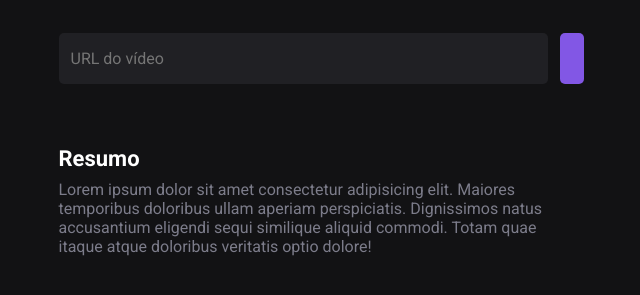
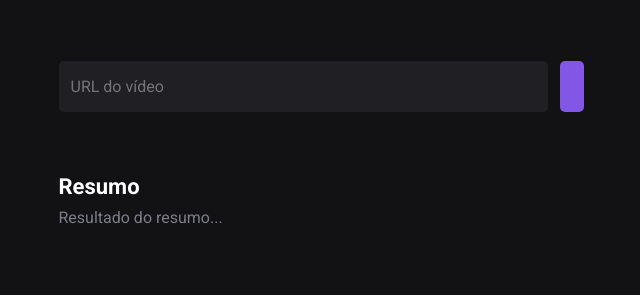
Before and after one commit to heitorlbelem/shorts_summary, a website built with Vite: page index.html in a window 1280 px wide. Shown: the part 337-632 px from the top of the page, without its empty margins (319-959 px from the left). Built offline with nearby package versions, Linux system fonts and the light colour scheme; some icons are missing.

Commit message:
Changes default text on summary section

```diff
--- a/index.html
+++ b/index.html
@@ -28,12 +28,7 @@
       </form>
       <div id="summary">
         <h2>Resumo</h2>
-        <p class="placeholder">
-          Lorem ipsum dolor sit amet consectetur adipisicing elit. Maiores
-          temporibus doloribus ullam aperiam perspiciatis. Dignissimos natus
-          accusantium eligendi sequi similique aliquid commodi. Totam quae
-          itaque atque doloribus veritatis optio dolore!
-        </p>
+        <p id="content" class="placeholder">Resultado do resumo...</p>
       </div>
     </div>
     <script type="module" src="./web/main.js"></script>
```
